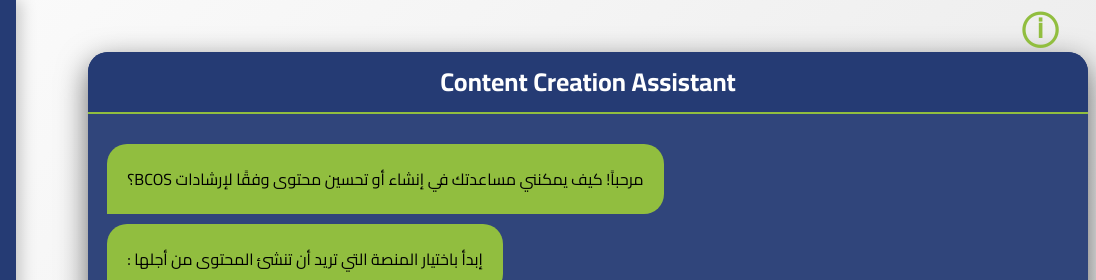
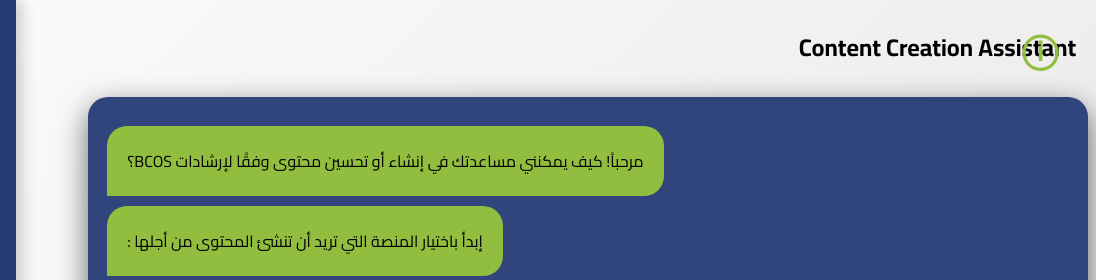
Before and after one commit to khairoune-hub/CC-front, a website: page index.html in a window 1280 px wide. Shown: the top 280 px of the page, 184-1280 px from the left. Drawn offline with nearby package versions, Linux system fonts and the light colour scheme; no server answers.

Commit message:
Update index.html

```diff
--- a/index.html
+++ b/index.html
@@ -18,7 +18,11 @@
         <img src="BCOS-logo.png" class="logo">
         </a>
         <a href="about.html" class="info-button" id="info"> &#9432</a>
+            <h1 class="main-title">Content Creation Assistant</h1>
     </nav>
+
+
+
     <div class="platform-sidebar">
         <div class="platform-trigger"></div>
         <div class="platform-options">
@@ -30,10 +34,10 @@
         </div>
     </div>
     <div class="glowing-bg"></div>
+
+
     <div class="chat-container">
-        <div class="chat-header">
-            <h1>Content Creation Assistant</h1>
-        </div>
+
         <div id="chat-messages" class="chat-messages">
             <div class="message bot-message" dir="rtl"> مرحباً! كيف يمكنني مساعدتك في إنشاء أو تحسين محتوى وفقًا لإرشادات BCOS؟ </div>
             <div class="message bot-message" dir="rtl">إبدأ باختيار المنصة التي تريد أن تنشئ المحتوى من أجلها : </div>
@@ -43,12 +47,13 @@
                 <span class="dot"></span>
             </div>
         </div>
+        <div class="container"></div>
         <div class="input-area">
             <textarea id="user-input" placeholder="Type your message..."></textarea>
-
             <button id="send-button">Send</button>
         </div>
     </div>
+
     <script src="https://cdn.jsdelivr.net/npm/markdown-it@12.3.0/dist/markdown-it.min.js"></script>
     <script src="index.js"></script>
 </body>
```
